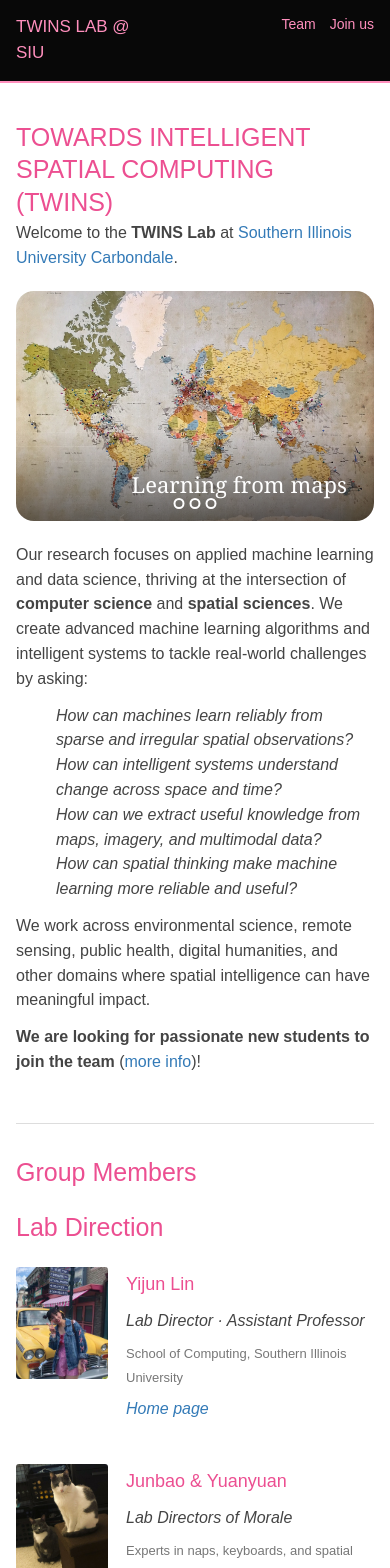
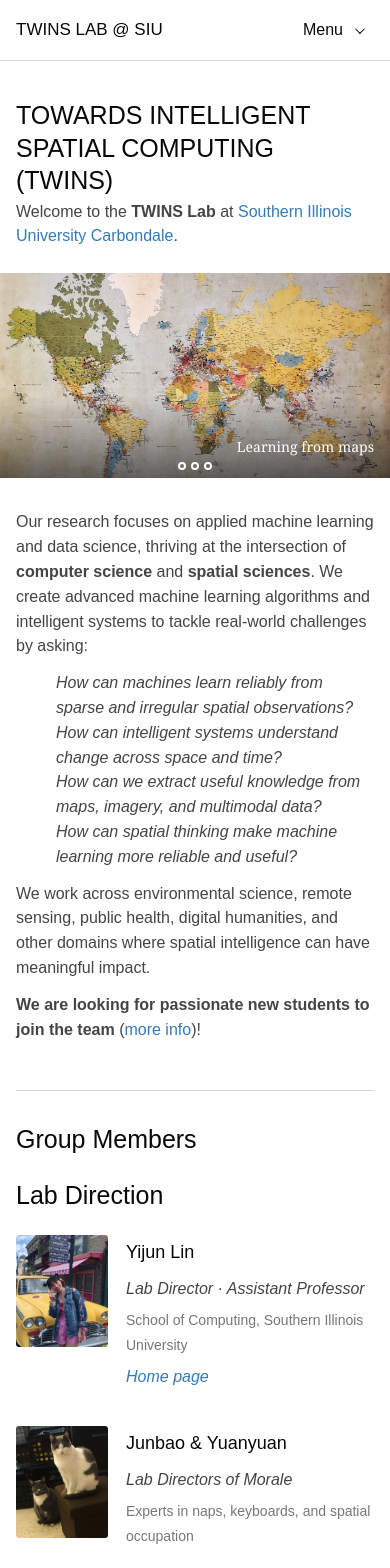
Before and after one commit to linyijun/twins-lab, a Next.js app: page / in a window 390 px wide. Shown: the top 1568 px of the page. Built offline with nearby package versions, Linux system fonts and the light colour scheme.

Commit message:
Update Site source

```diff
--- a/app/components.tsx
+++ b/app/components.tsx
@@ -1,7 +1,7 @@
-import Link from "next/link";
+import { Navigation } from "./navigation";
 
 export function Header() {
-  return <header className="site-header"><div className="site-header-inner"><Link className="brand" href="/">TWINS LAB @ SIU</Link><nav aria-label="Main navigation"><a href="/#team">Team</a><a href="/#join-us">Join us</a></nav></div></header>;
+  return <header className="site-header"><div className="site-header-inner"><a className="brand" href="/">TWINS LAB @ SIU</a><Navigation /></div></header>;
 }
 
 export function Footer() {
--- a/app/globals.css
+++ b/app/globals.css
@@ -1,13 +1,94 @@
 @import "tailwindcss";
-:root{--pink:#ff8fbd;--hot:#ec4f91;--black:#080808;--text:#444;--blue:#337ab7;--line:#ddd}
-*{box-sizing:border-box}body{margin:0;color:var(--text);background:#fff;font-family:Arial,Helvetica,sans-serif;font-size:16px;line-height:1.55}a{color:var(--blue);text-decoration:none}a:hover{text-decoration:underline}.wrap{width:min(970px,calc(100% - 32px));margin:0 auto}
-.site-header{height:51px;background:var(--black);border-bottom:2px solid var(--pink)}.site-header-inner{width:min(970px,calc(100% - 32px));height:100%;margin:auto;display:flex;align-items:center;justify-content:space-between}.brand{color:var(--pink);font-size:17px;font-weight:500}.site-header nav{display:flex;gap:34px}.site-header nav a{color:var(--pink);font-size:14px}.site-header a:hover{color:#fff;text-decoration:none}
-main{min-height:calc(100vh - 190px)}.home-content{padding:38px 0 70px}.home-content h1,.section-title{margin:0 0 3px;color:var(--hot);font-size:30px;font-weight:400;line-height:1.3}.welcome{margin:0 0 20px}.carousel{position:relative;width:94%;height:417px;margin:0 auto 22px;overflow:hidden;border-radius:32px}.carousel-slide{position:absolute;inset:0;background-size:cover;background-position:center;opacity:0;animation:carousel 18s infinite}.carousel-slide:first-child{opacity:1}.carousel-slide:nth-child(2){animation-delay:6s}.carousel-slide:nth-child(3){animation-delay:12s}.carousel-slide-1{background-image:url('/twins-hero.png')}.carousel-slide-2{background-image:url('/research/maps.jpg')}.carousel-slide-3{background-image:url('/research/soil.jpg')}.carousel-slide:after{position:absolute;inset:0;background:linear-gradient(transparent 60%,rgba(0,0,0,.55));content:""}.carousel-caption{position:absolute;z-index:1;right:27px;bottom:22px;color:#fff;font:22px Georgia,serif}.dots{position:absolute;z-index:2;bottom:12px;left:50%;display:flex;gap:5px;transform:translateX(-50%)}.dots i{width:11px;height:11px;border:2px solid white;border-radius:50%}@keyframes carousel{0%,28%{opacity:1}33%,95%{opacity:0}100%{opacity:1}}
-.about-copy{margin:0 0 28px}.about-copy p{margin:0 0 12px}.about-copy ul{margin:6px 0 12px 40px;font-style:italic}.about-copy strong{font-weight:700}
-.home-section{margin-top:48px;padding-top:32px;border-top:1px solid var(--line);scroll-margin-top:24px}.section-title{margin:0;color:var(--hot);font-size:30px;font-weight:400;line-height:1.3}.section-lead{margin:12px 0 8px}.team-group:last-child{margin-bottom:0}.subheading{margin:20px 0;color:var(--hot);font-size:25px;font-weight:400}.team-group{margin-bottom:46px}.people-grid{display:grid;grid-template-columns:1fr 1fr;column-gap:80px;row-gap:42px}.person{display:grid;grid-template-columns:120px 1fr;gap:18px;min-height:145px}.portrait{width:120px;height:145px;background:#f0e8eb center/cover no-repeat;border-radius:3px}.student-1{background:linear-gradient(145deg,#fac2d9,#9f5573)}.student-2{background:linear-gradient(145deg,#755063,#ffc1da)}.student-3{background:linear-gradient(145deg,#e58ab0,#543645)}.person h4{margin:4px 0 10px;color:var(--hot);font-size:18px;font-weight:400}.person p{margin:0 0 7px;font-style:italic}.person span{color:#777;font-size:13px}.person .home-link{display:block;margin-top:7px;font-style:italic}
 
-.openings article{padding:24px 0;border-bottom:1px solid var(--line)}.openings h3{margin:0 0 8px;color:var(--hot);font-size:22px;font-weight:400}.openings p{margin:0}.apply{display:inline-block;margin-top:14px}
-footer{background:var(--black);border-top:2px solid var(--pink);color:#bbb}.footer-inner{width:min(970px,calc(100% - 32px));margin:auto;padding:20px 8px;display:grid;grid-template-columns:1fr 1fr 1fr;gap:50px}.footer-inner strong{color:var(--pink);font-weight:400}.footer-inner p{margin:0;font-size:13px}.footer-inner a{color:var(--pink)}
-@media(max-width:760px){.site-header{height:auto}.site-header-inner{min-height:58px;align-items:flex-start;padding:14px 0;gap:16px}.brand{max-width:125px}.site-header nav{gap:14px;flex-wrap:wrap;justify-content:flex-end}.carousel{width:100%;height:300px;border-radius:18px}.people-grid{grid-template-columns:1fr}.footer-inner{grid-template-columns:1fr;gap:15px}}
-@media(max-width:440px){.person{grid-template-columns:92px 1fr}.portrait{width:92px;height:112px}.carousel{height:230px}.home-content h1,.section-title{font-size:25px}}
-@media(prefers-reduced-motion:reduce){.carousel-slide{animation:none}.carousel-slide:first-child{opacity:1}}
+:root {
+  --black: #080808;
+  --text: #444;
+  --blue: #337ab7;
+  --line: #d6d6d6;
+}
+
+* { box-sizing: border-box; }
+body { margin: 0; color: var(--text); background: #fff; font-family: Arial, Helvetica, sans-serif; font-size: 16px; line-height: 1.55; }
+a { color: var(--blue); text-decoration: none; }
+a:hover { text-decoration: underline; }
+a:focus-visible, button:focus-visible { outline: 2px solid var(--black); outline-offset: 4px; }
+.wrap { width: min(970px, calc(100% - 32px)); margin: 0 auto; }
+
+.site-header { background: #fff; border-bottom: 1px solid var(--line); position: relative; z-index: 10; }
+.site-header-inner { width: min(970px, calc(100% - 32px)); min-height: 64px; margin: auto; display: flex; align-items: center; justify-content: space-between; gap: 24px; }
+.brand { color: var(--black); font-size: 17px; font-weight: 500; }
+.site-header a:hover { color: var(--black); text-decoration: none; }
+.site-navigation { position: relative; }
+.navigation-toggle { display: flex; align-items: center; gap: 12px; min-height: 44px; padding: 8px 12px; border: 0; border-radius: 3px; background: transparent; color: var(--black); font: inherit; cursor: pointer; }
+.navigation-toggle:hover, .navigation-toggle[aria-expanded="true"] { background: #f3f3f3; }
+.navigation-chevron { width: 7px; height: 7px; border-right: 1.5px solid currentColor; border-bottom: 1.5px solid currentColor; transform: rotate(45deg) translateY(-2px); }
+.navigation-toggle[aria-expanded="true"] .navigation-chevron { transform: rotate(225deg) translate(-2px, -1px); }
+.navigation-dropdown { position: absolute; right: 0; top: calc(100% + 8px); width: 180px; padding: 8px; border: 1px solid var(--line); border-radius: 4px; background: #fff; box-shadow: 0 8px 24px rgb(0 0 0 / 8%); }
+.navigation-dropdown a { display: block; padding: 10px 12px; color: var(--black); border-radius: 2px; }
+.navigation-dropdown a:hover, .navigation-dropdown a:focus-visible { background: #f3f3f3; }
+
+main { min-height: calc(100vh - 190px); }
+.home-content { padding: 38px 0 70px; }
+.home-content h1, .section-title { margin: 0 0 3px; color: var(--black); font-size: 30px; font-weight: 400; line-height: 1.3; }
+.welcome { margin: 0 0 24px; }
+.carousel { position: relative; width: 100%; aspect-ratio: 1728 / 910; margin: 0 0 32px; overflow: hidden; background: #080808; }
+.carousel-slide { position: absolute; inset: 0; background-size: cover; background-position: center; opacity: 0; animation: carousel 18s infinite; }
+.carousel-slide:first-child { opacity: 1; }
+.carousel-slide:nth-child(2) { animation-delay: 6s; }
+.carousel-slide:nth-child(3) { animation-delay: 12s; }
+.carousel-slide-1 { background-image: url('/twins-hero-v2.png'); }
+.carousel-slide-2 { background-image: url('/research/maps.jpg'); }
+.carousel-slide-3 { background-image: url('/research/soil.jpg'); }
+.carousel-slide:after { position: absolute; inset: 0; background: linear-gradient(transparent 60%, rgb(0 0 0 / 55%)); content: ""; }
+.carousel-caption { position: absolute; z-index: 1; right: 27px; bottom: 22px; color: #fff; font: 22px Georgia, serif; }
+.dots { position: absolute; z-index: 2; bottom: 12px; left: 50%; display: flex; gap: 5px; transform: translateX(-50%); }
+.dots i { width: 11px; height: 11px; border: 2px solid white; border-radius: 50%; }
+@keyframes carousel { 0%,28% { opacity: 1; } 33%,95% { opacity: 0; } 100% { opacity: 1; } }
+
+.about-copy { margin: 0 0 28px; scroll-margin-top: 24px; }
+.about-copy p { margin: 0 0 12px; }
+.about-copy ul { margin: 6px 0 12px 40px; font-style: italic; }
+.about-copy strong { font-weight: 700; }
+.home-section { margin-top: 48px; padding-top: 32px; border-top: 1px solid var(--line); scroll-margin-top: 24px; }
+.section-lead { margin: 12px 0 8px; }
+.subheading { margin: 20px 0; color: var(--black); font-size: 25px; font-weight: 400; }
+.team-group { margin-bottom: 46px; }
+.team-group:last-child { margin-bottom: 0; }
+.people-list { display: flex; flex-direction: column; gap: 36px; }
+.person { display: flex; align-items: flex-start; gap: 24px; min-height: 145px; width: 100%; }
+.portrait { flex: 0 0 120px; width: 120px; height: 145px; background: #ededed center/cover no-repeat; border-radius: 3px; }
+.student-1 { background: linear-gradient(145deg, #fac2d9, #9f5573); }
+.student-2 { background: linear-gradient(145deg, #755063, #ffc1da); }
+.student-3 { background: linear-gradient(145deg, #e58ab0, #543645); }
+.person h4 { margin: 4px 0 10px; color: var(--black); font-size: 18px; font-weight: 400; }
+.person p { margin: 0 0 7px; font-style: italic; }
+.person span { color: #777; font-size: 14px; }
+.person .home-link { display: block; margin-top: 7px; font-style: italic; }
+.openings article { padding: 24px 0; border-bottom: 1px solid var(--line); }
+.openings h3 { margin: 0 0 8px; color: var(--black); font-size: 22px; font-weight: 400; }
+.openings p { margin: 0; }
+.apply { display: inline-block; margin-top: 14px; }
+
+footer { background: #fff; border-top: 1px solid var(--line); color: var(--text); }
+.footer-inner { width: min(970px, calc(100% - 32px)); margin: auto; padding: 24px 0; display: grid; grid-template-columns: 1fr 1fr 1fr; gap: 50px; }
+.footer-inner strong { color: var(--black); font-weight: 400; }
+.footer-inner p { margin: 0; font-size: 14px; }
+.footer-inner a { color: var(--black); }
+
+@media (max-width: 760px) {
+  .site-header-inner { min-height: 60px; gap: 16px; }
+  .carousel-caption { right: 16px; bottom: 22px; font-size: 18px; }
+  .footer-inner { grid-template-columns: 1fr; gap: 15px; }
+}
+@media (max-width: 440px) {
+  .person { gap: 18px; }
+  .portrait { flex-basis: 92px; width: 92px; height: 112px; }
+  .home-content h1, .section-title { font-size: 25px; }
+  .carousel-caption { font-size: 14px; }
+  .dots { bottom: 8px; }
+  .dots i { width: 8px; height: 8px; }
+}
+@media (prefers-reduced-motion: reduce) {
+  .carousel-slide { animation: none; }
+  .carousel-slide:first-child { opacity: 1; }
+}
--- a/app/layout.tsx
+++ b/app/layout.tsx
@@ -18,15 +18,15 @@ export const metadata: Metadata = {
   description:
     "TWINS Lab explores how artificial intelligence can understand, model, and shape the spatial world.",
   openGraph: {
-    title: "TWINS Lab — Intelligence has a place.",
+    title: "TWINS Lab — Intelligent Spatial Computing",
     description: "Towards Intelligent Spatial Computing at Southern Illinois University Carbondale.",
-    images: [{ url: "/og-twins.png", width: 1731, height: 909, alt: "TWINS Lab — Towards Intelligent Spatial Computing" }],
+    images: [{ url: "/twins-hero-v2.png", width: 1728, height: 910, alt: "TWINS Lab — Towards Intelligent Spatial Computing" }],
   },
   twitter: {
     card: "summary_large_image",
     title: "TWINS Lab",
     description: "Towards Intelligent Spatial Computing",
-    images: ["/og-twins.png"],
+    images: ["/twins-hero-v2.png"],
   },
   icons: {
     icon: "/favicon.svg",
--- /dev/null
+++ b/app/navigation.tsx
@@ -0,0 +1,56 @@
+"use client";
+
+import { useEffect, useRef, useState } from "react";
+
+export function Navigation() {
+  const [open, setOpen] = useState(false);
+  const navigation = useRef<HTMLElement>(null);
+  const toggle = useRef<HTMLButtonElement>(null);
+
+  useEffect(() => {
+    if (!open) return;
+
+    function closeOutside(event: PointerEvent) {
+      if (!navigation.current?.contains(event.target as Node)) setOpen(false);
+    }
+
+    function closeOnEscape(event: KeyboardEvent) {
+      if (event.key !== "Escape") return;
+      event.preventDefault();
+      setOpen(false);
+      toggle.current?.focus();
+    }
+
+    document.addEventListener("pointerdown", closeOutside);
+    document.addEventListener("keydown", closeOnEscape);
+    return () => {
+      document.removeEventListener("pointerdown", closeOutside);
+      document.removeEventListener("keydown", closeOnEscape);
+    };
+  }, [open]);
+
+  return <nav
+    ref={navigation}
+    className="site-navigation"
+    aria-label="Main navigation"
+    onBlur={event => {
+      if (!event.currentTarget.contains(event.relatedTarget as Node | null)) setOpen(false);
+    }}
+  >
+    <button
+      ref={toggle}
+      className="navigation-toggle"
+      type="button"
+      aria-expanded={open}
+      aria-controls="site-navigation-links"
+      onClick={() => setOpen(value => !value)}
+    >
+      Menu <span className="navigation-chevron" aria-hidden="true" />
+    </button>
+    <div id="site-navigation-links" className="navigation-dropdown" hidden={!open}>
+      <a href="/#research" onClick={() => setOpen(false)}>Research</a>
+      <a href="/#team" onClick={() => setOpen(false)}>Team</a>
+      <a href="/#join-us" onClick={() => setOpen(false)}>Join us</a>
+    </div>
+  </nav>;
+}
--- a/app/page.tsx
+++ b/app/page.tsx
@@ -9,16 +9,19 @@ const openings = sections(joinRaw)[0].body.split(/^## /m);
 export default function Home() {
   return <>
     <Header />
-    <main className="home-content wrap">
+    <main className="home-content">
+      <div className="wrap">
       <h1>TOWARDS INTELLIGENT SPATIAL COMPUTING (TWINS)</h1>
       <p className="welcome">Welcome to the <strong>TWINS Lab</strong> at <a href="https://siu.edu/">Southern Illinois University Carbondale</a>.</p>
+      </div>
       <section className="carousel" aria-label="Lab photo carousel">
         <div className="carousel-slide carousel-slide-1"><span className="carousel-caption">Spatial intelligence</span></div>
         <div className="carousel-slide carousel-slide-2"><span className="carousel-caption">Learning from maps</span></div>
         <div className="carousel-slide carousel-slide-3"><span className="carousel-caption">Science with impact</span></div>
         <div className="dots" aria-hidden="true"><i /><i /><i /></div>
       </section>
-      <section className="about-copy">
+      <div className="wrap">
+      <section id="research" className="about-copy" aria-label="Research overview">
         <p>Our research focuses on applied machine learning and data science, thriving at the intersection of <strong>computer science</strong> and <strong>spatial sciences</strong>. We create advanced machine learning algorithms and intelligent systems to tackle real-world challenges by asking:</p>
         <ul>
           <li>How can machines learn reliably from sparse and irregular spatial observations?</li>
@@ -33,7 +36,7 @@ export default function Home() {
         <h2 id="team-title" className="section-title">Group Members</h2>
         {groups.map(group => <div className="team-group" key={group.title}>
           <h3 className="subheading">{group.title}</h3>
-          <div className="people-grid">
+          <div className="people-list">
             {entries(group.body).map((person, index) => <article className="person" key={person.title}>
               <div
                 className={`portrait ${person.fields.photo?.includes("student") ? `student-${index + 1}` : ""}`}
@@ -63,6 +66,7 @@ export default function Home() {
           })}
         </div>
       </section>
+      </div>
     </main>
     <Footer />
   </>;
--- a/app/research/page.tsx
+++ b/app/research/page.tsx
@@ -1,5 +1,5 @@
 import { permanentRedirect } from "next/navigation";
 
 export default function Research() {
-  permanentRedirect("/");
+  permanentRedirect("/#research");
 }
```
Also changed, not shown: public/twins-hero-v2.png (added).
